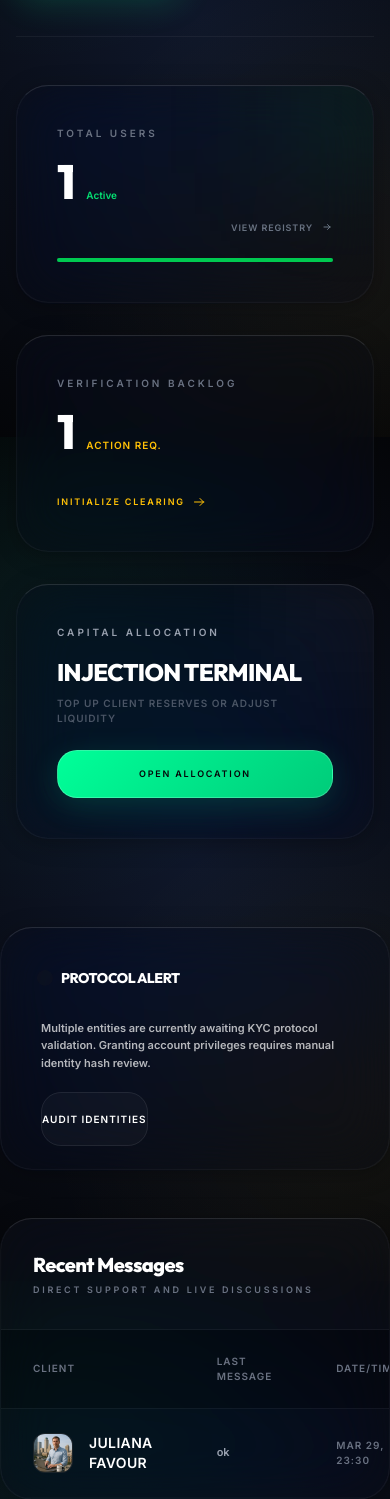
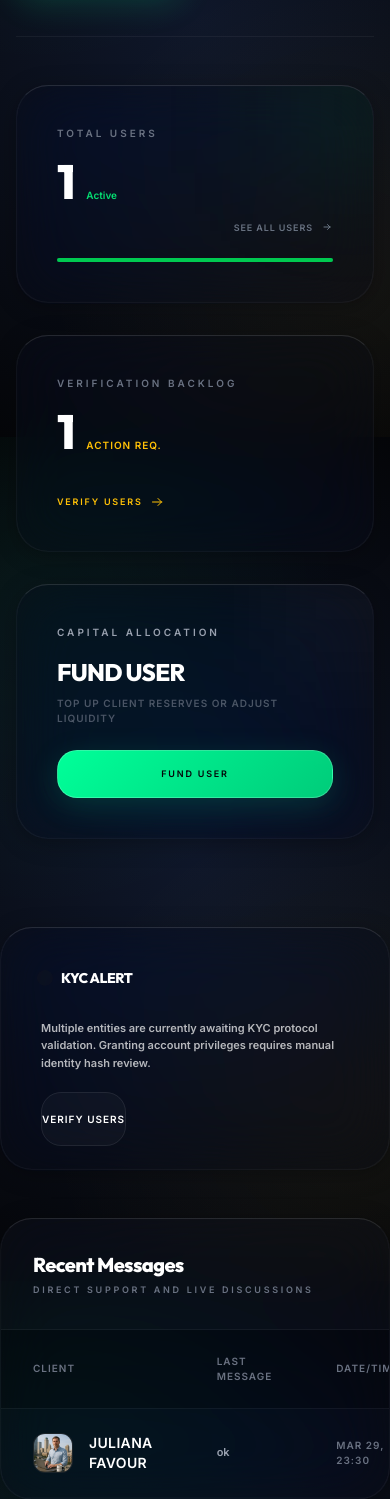
Before and after one commit to Empirezoom/prairie, a Django app: page /management/ in a window 390 px wide. Shown: the part 407-1906 px from the top of the page. Run offline with Django 5.2, Linux system fonts and the light colour scheme; a user stored in the database is signed in; data comes from the database, SQL or seed files in the repository; both versions use the stored data as it was after the commit.

```diff
--- a/bankapp/templates/bankapp/custom_admin.html
+++ b/bankapp/templates/bankapp/custom_admin.html
@@ -41,7 +41,7 @@
             </div>
             <div class="mt-2 text-right">
                 <a href="{% url 'all_users' %}" class="text-[9px] font-black text-gray-500 hover:text-green-400 uppercase tracking-widest transition-colors flex items-center justify-end">
-                    View Registry <svg class="ml-2 w-3 h-3" fill="none" stroke="currentColor" viewBox="0 0 24 24"><path stroke-linecap="round" stroke-linejoin="round" stroke-width="2" d="M13 7l5 5m0 0l-5 5m5-5H6"></path></svg>
+                  see all users  <svg class="ml-2 w-3 h-3" fill="none" stroke="currentColor" viewBox="0 0 24 24"><path stroke-linecap="round" stroke-linejoin="round" stroke-width="2" d="M13 7l5 5m0 0l-5 5m5-5H6"></path></svg>
                 </a>
             </div>
             <div class="mt-6 w-full h-1 bg-white/5 rounded-full overflow-hidden">
@@ -58,7 +58,7 @@
             </div>
             <div class="mt-8">
                 <a href="{% url 'verification_queue' %}" class="inline-flex items-center text-[9px] font-black text-gold uppercase tracking-[0.2em] group-hover:translate-x-2 transition-transform">
-                    Initialize Clearing <svg class="ml-2 w-3 h-3" fill="none" stroke="currentColor" viewBox="0 0 24 24"><path stroke-linecap="round" stroke-linejoin="round" stroke-width="2" d="M14 5l7 7m0 0l-7 7m7-7H3"></path></svg>
+                    Verify Users <svg class="ml-2 w-3 h-3" fill="none" stroke="currentColor" viewBox="0 0 24 24"><path stroke-linecap="round" stroke-linejoin="round" stroke-width="2" d="M14 5l7 7m0 0l-7 7m7-7H3"></path></svg>
                 </a>
             </div>
         </div>
@@ -67,9 +67,9 @@
             <div class="absolute -right-10 -top-10 w-32 h-32 bg-white/5 blur-[60px] group-hover:bg-white/10 transition-all duration-700"></div>
             <p class="text-[10px] font-black text-gray-400 uppercase tracking-[0.3em] mb-4">Capital Allocation</p>
             <div class="mt-2">
-                <h3 class="text-2xl font-heading font-black text-white tracking-tight mb-2 uppercase">Injection Terminal</h3>
+                <h3 class="text-2xl font-heading font-black text-white tracking-tight mb-2 uppercase">Fund User</h3>
                 <p class="text-[10px] text-gray-600 font-bold uppercase tracking-widest mb-6">Top up client reserves or adjust liquidity</p>
-                <a href="{% url 'credit_user' %}" class="btn-primary w-full py-4 text-[9px] font-black uppercase tracking-[0.2em] block text-center">Open Allocation</a>
+                <a href="{% url 'credit_user' %}" class="btn-primary w-full py-4 text-[9px] font-black uppercase tracking-[0.2em] block text-center">Fund User</a>
             </div>
         </div>
     </div>
@@ -84,10 +84,10 @@
             <div class="glass-card p-10 border-gold/20 bg-gold/[0.02]">
                 <div class="flex items-center space-x-3 mb-8">
                     <div class="w-2 h-2 rounded-full bg-gold animate-ping"></div>
-                    <h3 class="text-sm font-black text-white uppercase tracking-[0.3em]">Protocol Alert</h3>
+                    <h3 class="text-sm font-black text-white uppercase tracking-[0.3em]"> KYC Alert</h3>
                 </div>
                 <p class="text-[11px] text-white/70 font-bold leading-relaxed mb-8">Multiple entities are currently awaiting KYC protocol validation. Granting account privileges requires manual identity hash review.</p>
-                <a href="{% url 'verification_queue' %}" class="btn-outline w-full py-5 text-[10px] uppercase font-black tracking-widest text-center !border-gold/30 !text-gold hover:!bg-gold hover:!text-black">Audit Identities</a>
+                <a href="{% url 'verification_queue' %}" class="btn-outline w-full py-5 text-[10px] uppercase font-black tracking-widest text-center !border-gold/30 !text-gold hover:!bg-gold hover:!text-black">Verify Users</a>
             </div>
             {% endif %}
         </div>
--- a/bankapp/templates/bankapp/verification_queue.html
+++ b/bankapp/templates/bankapp/verification_queue.html
@@ -24,7 +24,7 @@
             <div class="absolute inset-0 bg-gold/5 opacity-0 group-hover:opacity-100 transition-opacity"></div>
             <span class="text-5xl font-heading font-black text-gold mr-5 relative z-10">{{ pending_users.count }}</span>
             <div class="relative z-10">
-                <p class="text-[9px] font-black uppercase tracking-[0.3em] text-gold/60 leading-tight">Signals<br>Pending</p>
+                <p class="text-[9px] font-black uppercase tracking-[0.3em] text-gold/60 leading-tight">Requests<br>Pending</p>
                 <div class="w-full h-[1px] bg-gold/20 mt-2"></div>
             </div>
         </div>
@@ -70,14 +70,14 @@
                         <td class="px-8 py-8">
                             <a href="{% url 'verification_detail' p.user.id %}" class="inline-flex items-center px-6 py-3 bg-white/5 hover:bg-gold border border-white/10 hover:border-gold text-gray-400 hover:text-black rounded-xl text-[9px] font-black uppercase tracking-[0.2em] transition-all shadow-lg group-hover:scale-105">
                                 <svg class="w-4 h-4 mr-2" fill="none" stroke="currentColor" viewBox="0 0 24 24"><path stroke-linecap="round" stroke-linejoin="round" stroke-width="2.5" d="M15 12a3 3 0 11-6 0 3 3 0 016 0z"></path><path stroke-linecap="round" stroke-linejoin="round" stroke-width="2.5" d="M2.458 12C3.732 7.943 7.523 5 12 5c4.478 0 8.268 2.943 9.542 7-1.274 4.057-5.064 7-9.542 7-4.477 0-8.268-2.943-9.542-7z"></path></svg>
-                                SUBJECT DOSSIER
+                                View Details
                             </a>
                         </td>
                         <td class="px-8 py-8 text-right">
                             <div class="flex items-center justify-end space-x-3">
                                 <form action="{% url 'approve_verification' p.user.id %}" method="POST" class="inline">
                                     {% csrf_token %}
-                                    <button type="submit" class="bg-green-500/10 hover:bg-green-500 border border-green-500/20 hover:border-green-500 text-green-400 hover:text-black px-6 py-3 rounded-xl text-[9px] font-black uppercase tracking-[0.2em] transition-all shadow-lg active:scale-95">
+                                    <button type="submit" class="bg-green-500/10 hover:bg-green-500 border border-green-500/20 hover:border-green-500 text-green-400 hover:text-black px-6 py-3 rounded-xl text-[9px] font-black uppercase tracking-[0.2em] transition-all shadow-lg active:scale-95" disabled>
                                         APPROVE
                                     </button>
                                 </form>
```
Also changed, not shown: db.sqlite3, media/profile_pics/generated-image-1-474.png (added).
